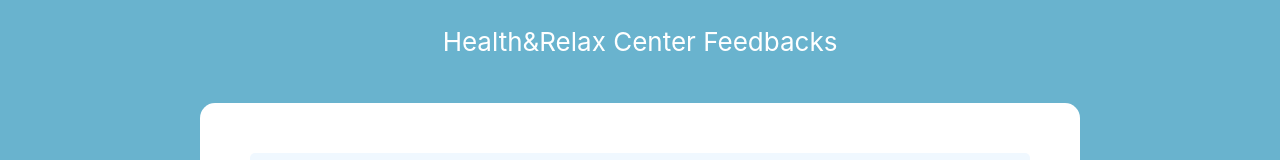
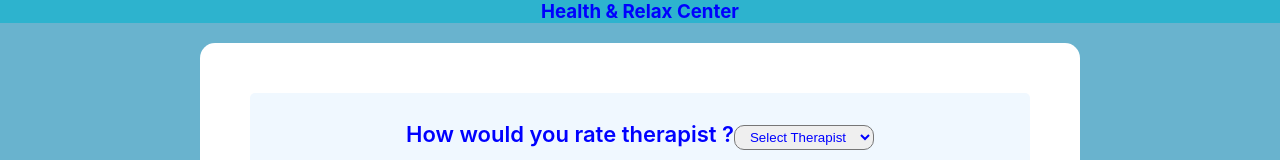
Before and after one commit to nikindtmas1/Feedback-Rating, a React (Create React App) app in the folder client/: page / in a window 1280 px wide. Shown: the top 160 px of the page. Built offline with nearby package versions, Linux system fonts and the light colour scheme; no server answers.

Commit message:
Import Header

```diff
--- a/client/src/App.js
+++ b/client/src/App.js
@@ -6,14 +6,16 @@ import FeedbackForm from "./Components/FeedbackForm";
 import { FeedbackProvider } from "./context/FeedbackContext";
 import AboutIconLink from "./Components/AboutIconLink";
 import FeedbackStats from "./Components/FeedbackStats";
+import Header from "./Components/Header";
 
 function App() {
   return (
     <FeedbackProvider>
       <BrowserRouter>
+           <Header />
         <div className="App">
           <header className="App-header">
-            <p>Health&Relax Center Feedbacks</p>
+            {/* <p>Health&Relax Center Feedbacks</p> */}
             <FeedbackForm />
             <FeedbackStats />
             <CatalogFeedback />
```
